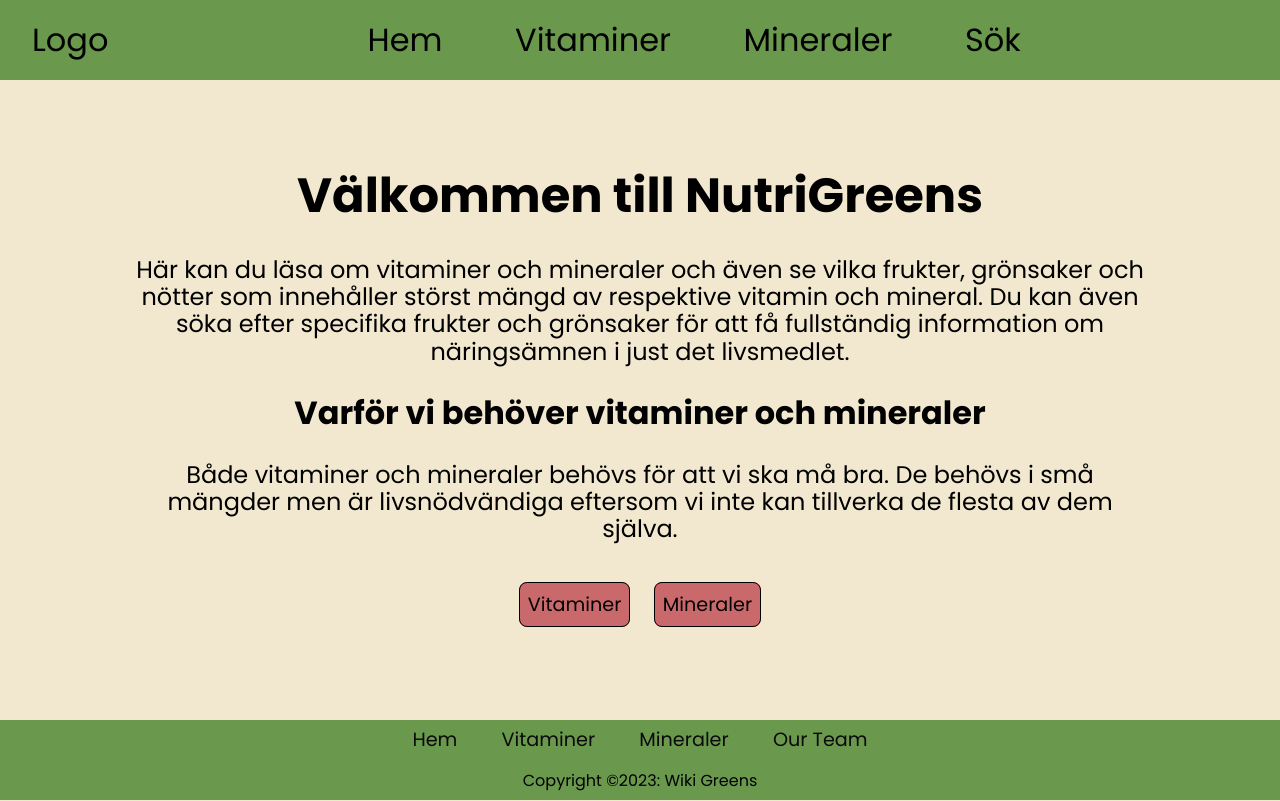
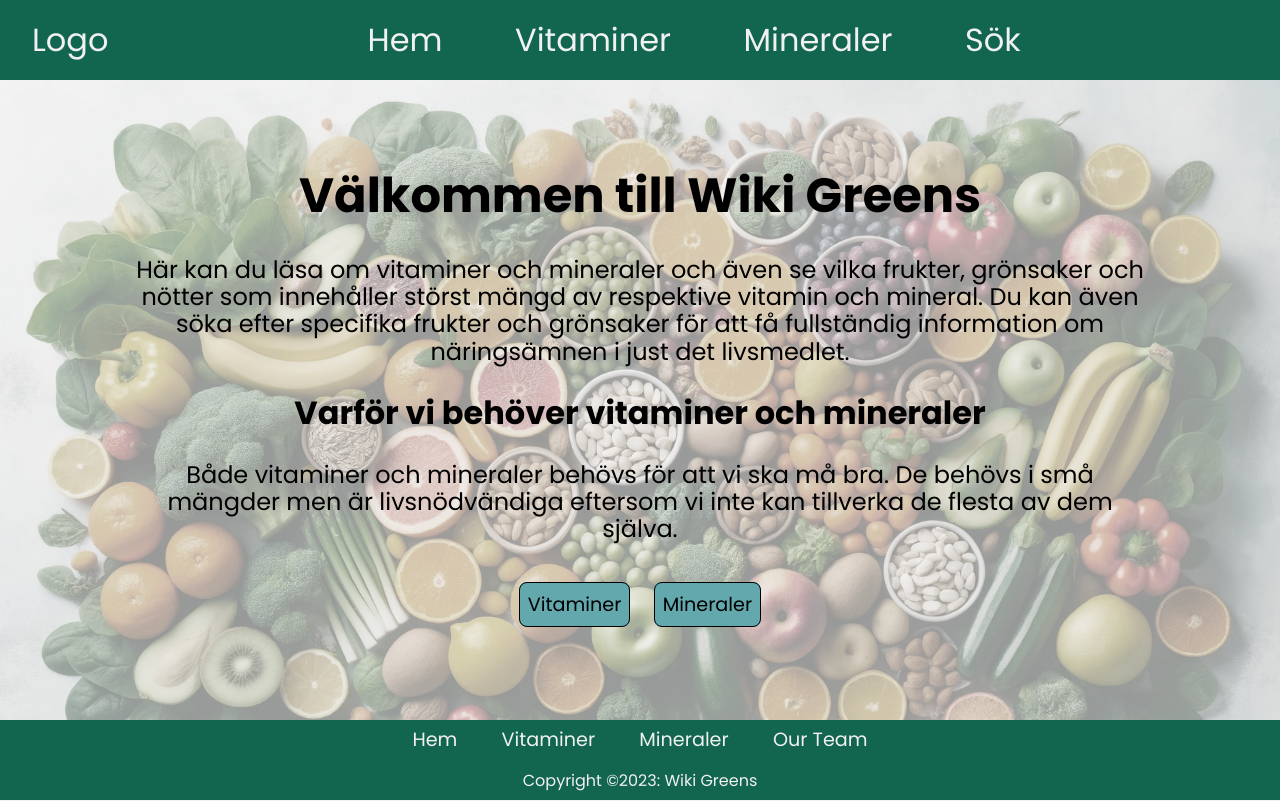
Before and after one commit to Lindayh/nutrition, a Flask app: page / in a window 1280 px wide. Run offline with Flask 3, Linux system fonts and the light colour scheme.

Commit message:
Added background to homepage, changed colors

```diff
--- a/static/style.css
+++ b/static/style.css
@@ -7,10 +7,10 @@
 }
 /* ---------------- Color styling -------------------*/
 :root{
-    --main-bg-color:#F2E8CF;
-    --text-color:rgb(10,10,10);
-    --accent-color1:#6A994E;
-    --accent-color2:#C9696B;
+    --main-bg-color:#F1F1F1;
+    --text-color:#252525;
+    --accent-color1:#12664F;
+    --accent-color2:#62A8AC;
 }
 /* ---------------- General styling -------------------*/
 .page-container{
@@ -35,10 +35,11 @@ body{
 }
 .logo{
     margin-left: 2rem;
+    color: var(--main-bg-color);
 }
 .main-nav a{
     text-decoration: none;
-    color: black;
+    color: var(--main-bg-color);
     padding: 0 2rem;
 }
 footer{
@@ -46,20 +47,27 @@ footer{
     height: 10vh;
     line-height: 5vh;
     background-color: var(--accent-color1);
+    color: var(--main-bg-color);
 }
 footer a{
-    color: var(--text-color);
+    color: var(--main-bg-color);
     text-decoration: none;
     margin: 0 10px;
     padding: 10px;
     font-size: 1.2rem;
 }
 /* ----------------- Styling index ----------------*/
+.home-container{
+    background-image: url("images/Background1.png");
+    background-size: cover;
+    background-repeat: no-repeat;
+}
 
 .home-section {
     padding-top: 2rem;
     text-align: center;
     height: 80vh;
+    margin: 0 10%;
 }
 .home-section h1{
     font-size: 3rem;
--- a/templates/index.html
+++ b/templates/index.html
@@ -3,9 +3,9 @@
 {% block title %}home{% endblock %}
 
 {% block content %}
-<main class="page-container">
+<main class="home-container">
     <section class="home-section">
-        <h1>Välkommen till NutriGreens</h1>
+        <h1>Välkommen till Wiki Greens</h1>
         <p>Här kan du läsa om vitaminer och mineraler och även se vilka frukter,
             grönsaker och nötter som innehåller störst mängd av respektive vitamin
             och mineral. Du kan även söka efter specifika frukter och grönsaker för
```
Also changed, not shown: static/images/Background1.png (added), 1 other file.
